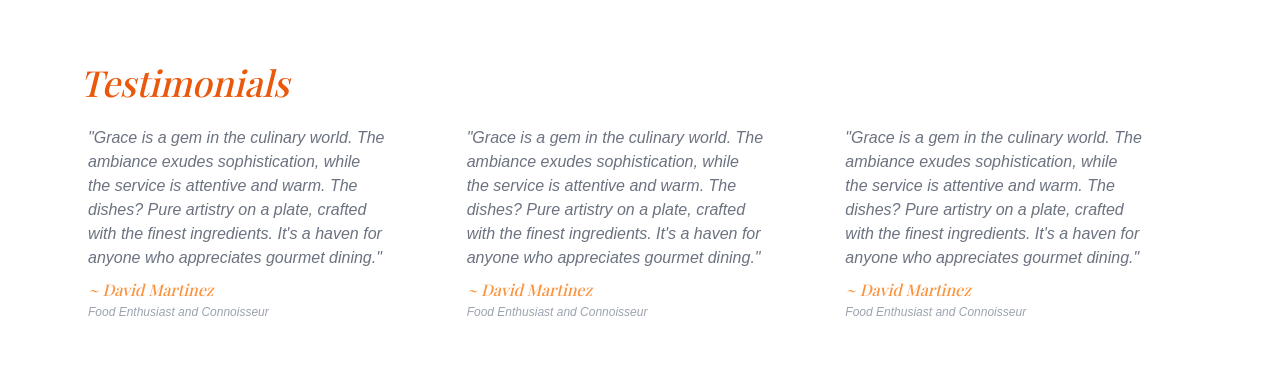
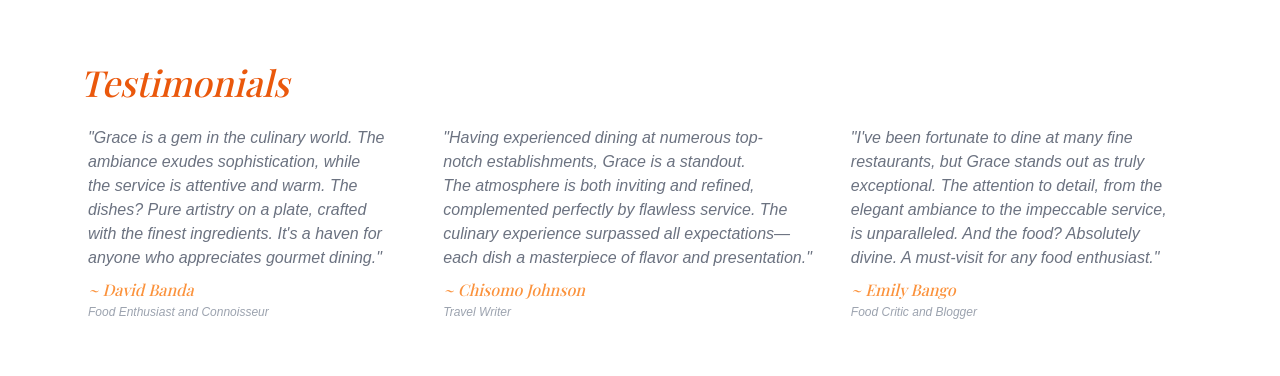
Before and after one commit to kazoomarc/samala_foods_one, a Next.js app: page / in a window 1280 px wide. Shown: the part 1093-1469 px from the top of the page. Built offline with nearby package versions, Linux system fonts and the light colour scheme; a web font is replaced by a local one.

Commit message:
added content for testimonials

```diff
--- a/app/page.tsx
+++ b/app/page.tsx
@@ -43,20 +43,23 @@ function Hero() {
   );
 }
 
-function TestimonialCard() {
+function TestimonialCard({
+  children,
+  name,
+  title,
+}: {
+  children?: React.ReactNode;
+  name?: string;
+  title?: string;
+}) {
   return (
     <div className="mt-6 md:mt-0 md:px-2 italic">
-      <p className="text-base text-gray-500 text-balance">
-        "Grace is a gem in the culinary world. The ambiance exudes
-        sophistication, while the service is attentive and warm. The dishes?
-        Pure artistry on a plate, crafted with the finest ingredients. It's a
-        haven for anyone who appreciates gourmet dining."
-      </p>
+      <p className="text-base text-gray-500 text-balance">"{children}"</p>
       <p className="sm:mt-2 text-base font-medium text-orange-400 font-playfair">
-        ~ David Martinez
+        ~ {name}
       </p>
       <p className="-mt-2 md:-mt-1 font-thin text-gray-400 text-xs/7">
-        Food Enthusiast and Connoisseur
+        {title}
       </p>
     </div>
   );
@@ -69,9 +72,28 @@ function Testimonials() {
         Testimonials
       </h2>
       <div className="md:gap-4 sm:flex">
-        <TestimonialCard />
-        <TestimonialCard />
-        <TestimonialCard />
+        <TestimonialCard
+          name="David Banda"
+          title="Food Enthusiast and Connoisseur"
+        >
+          Grace is a gem in the culinary world. The ambiance exudes
+          sophistication, while the service is attentive and warm. The dishes?
+          Pure artistry on a plate, crafted with the finest ingredients. It's a
+          haven for anyone who appreciates gourmet dining.
+        </TestimonialCard>
+        <TestimonialCard name="Chisomo Johnson" title="Travel Writer">
+          Having experienced dining at numerous top-notch establishments, Grace
+          is a standout. The atmosphere is both inviting and refined,
+          complemented perfectly by flawless service. The culinary experience
+          surpassed all expectations—each dish a masterpiece of flavor and
+          presentation.
+        </TestimonialCard>
+        <TestimonialCard name="Emily Bango" title="Food Critic and Blogger">
+          I've been fortunate to dine at many fine restaurants, but Grace stands
+          out as truly exceptional. The attention to detail, from the elegant
+          ambiance to the impeccable service, is unparalleled. And the food?
+          Absolutely divine. A must-visit for any food enthusiast.
+        </TestimonialCard>
       </div>
     </div>
   );
```
